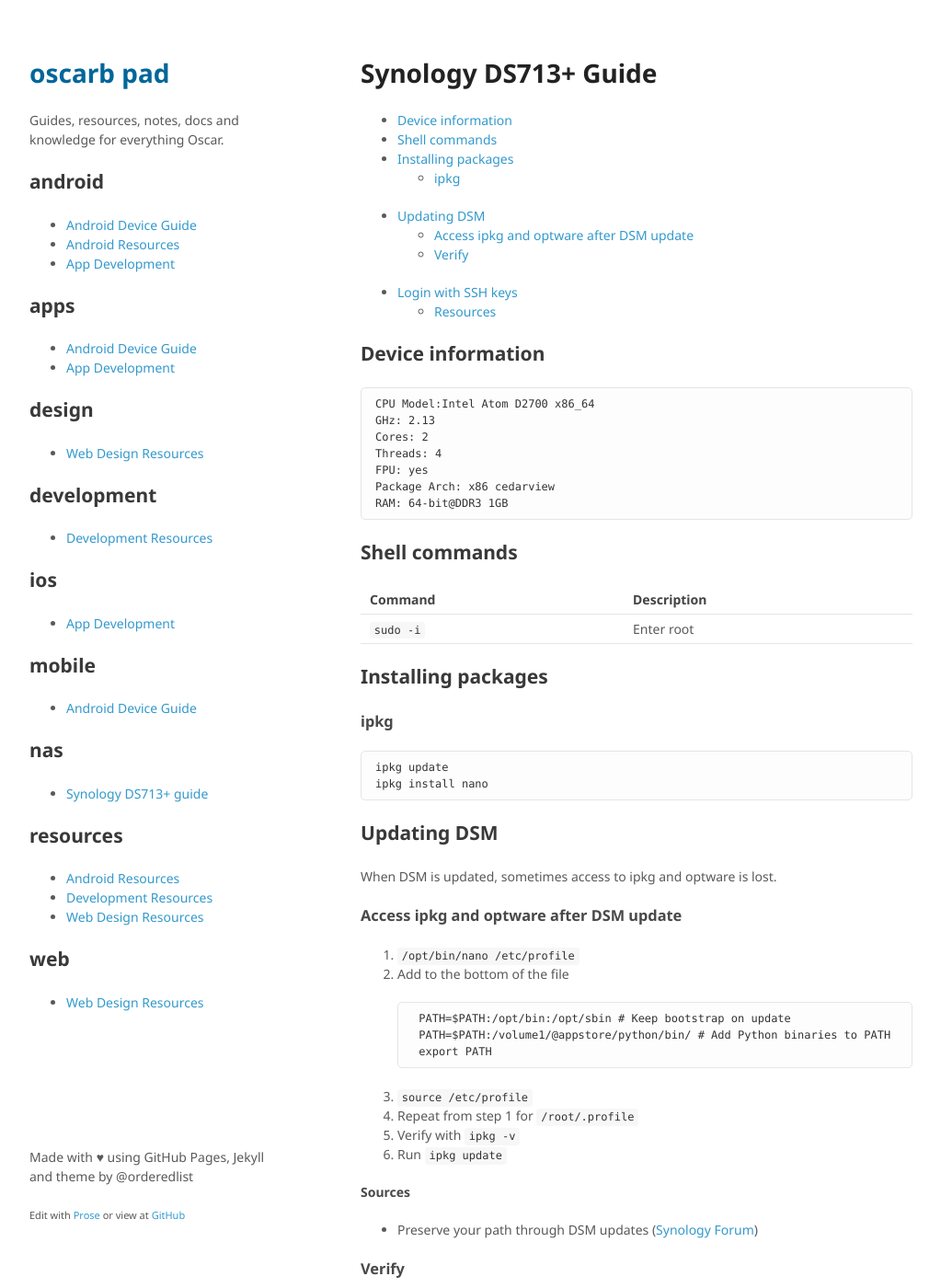
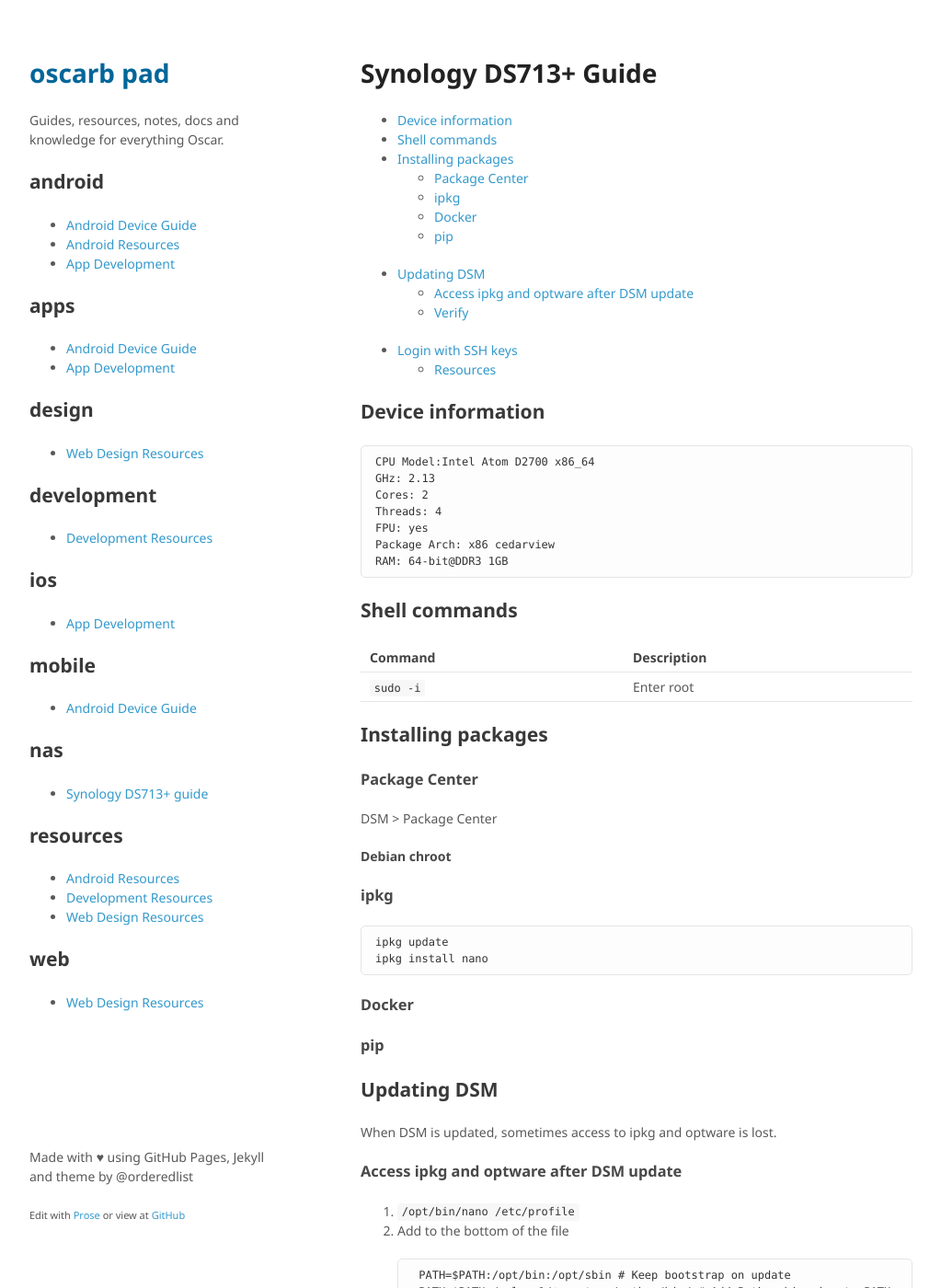
Before and after one commit to oscarb/pad, a Jekyll site: the page built from _docs/ds713.md, in a window 1280 px wide and 1400 px high. Shown: the whole window at 92% size, without its empty margins (128-1151 px from the left). Built offline with Jekyll 4.4.1, drawn with Linux system fonts in a browser that asks for light colours.

Commit message:
Updated ds713.md

```diff
--- a/_docs/ds713.md
+++ b/_docs/ds713.md
@@ -29,10 +29,21 @@ Command | Description
 
 ## Installing packages
 
+### Package Center
+
+DSM > Package Center
+
+#### Debian chroot
+
 ### ipkg
 
 	ipkg update
     ipkg install nano
+
+### Docker
+
+### pip
+
 
 
 ## Updating DSM
```
